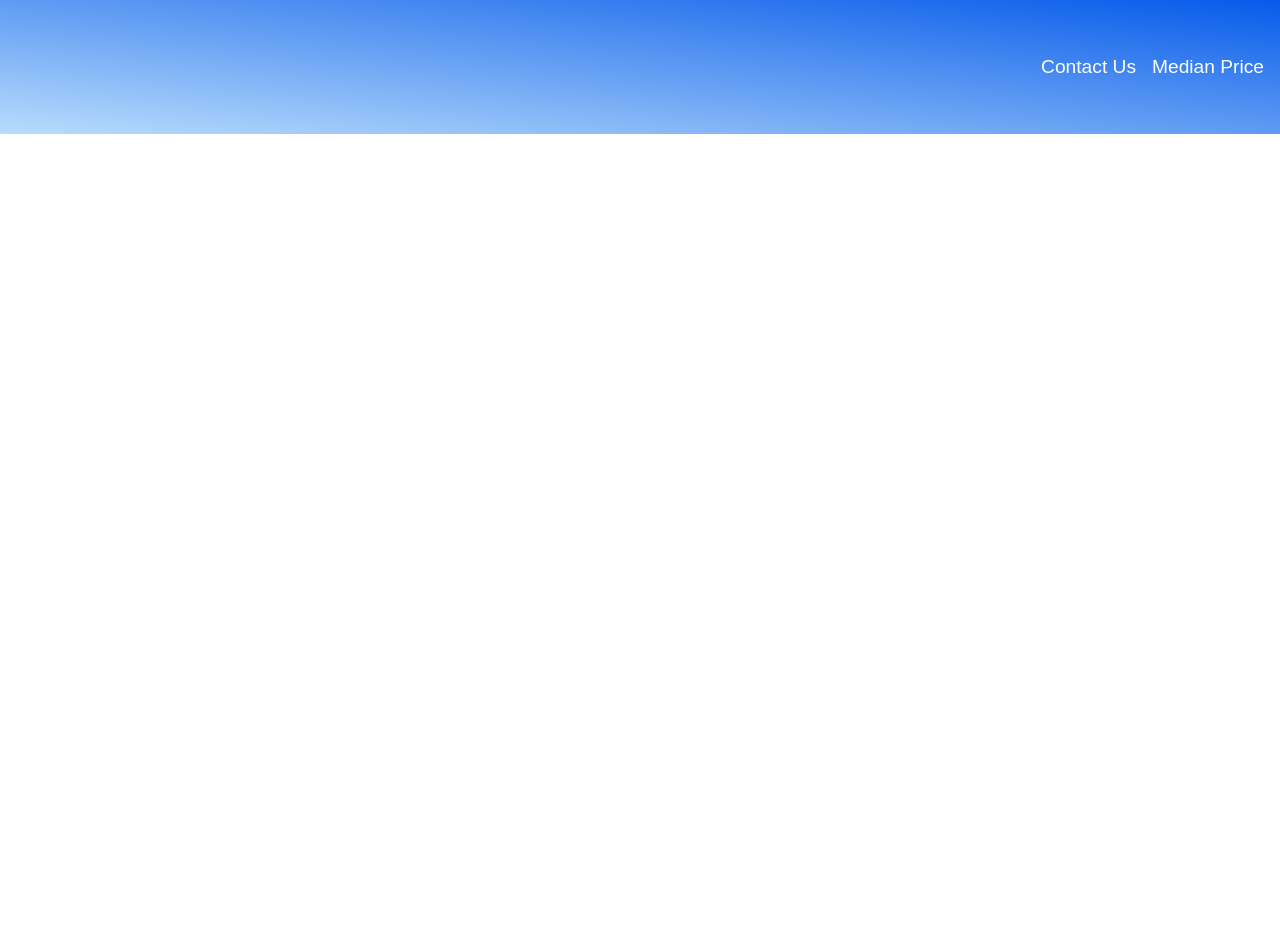
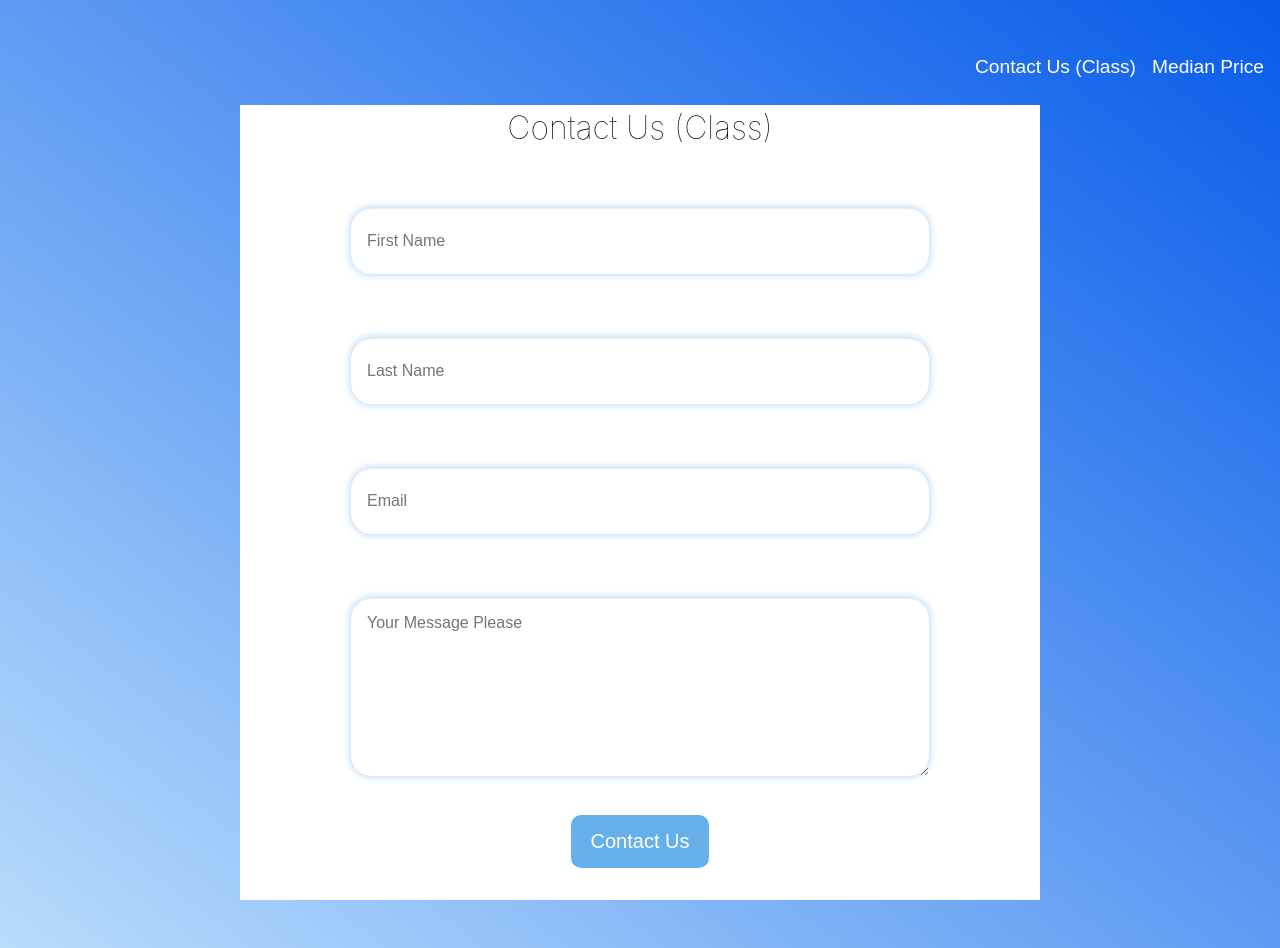
Before and after one commit to yldbyldb/component, a React (Create React App) app: page /ContactUsClass in a window 1280 px wide. Before the commit the page ends 800 px from the top, so only its background shows below. Built offline with nearby package versions, Linux system fonts and the light colour scheme.

Commit message:
prepare to setup the function and rst contact-us

```diff
--- a/src/App.js
+++ b/src/App.js
@@ -1,7 +1,7 @@
 import React from "react";
 import classes from "./App.module.scss";
 import { BrowserRouter, Route, Link } from "react-router-dom";
-import ContactUs from "./pages/ContactUs/ContactUs";
+import ContactUsClass from "./pages/ContactUs/ContactUs";
 import MedianPrice from "./pages/home/MedianPrice";
 
 function App() {
@@ -11,7 +11,7 @@ function App() {
         <nav className={classes.Nav}>
           <ul>
             <li>
-              <Link to="/ContactUs">Contact Us</Link>
+              <Link to="/ContactUsClass">Contact Us (Class)</Link>
             </li>
             <li>
               <Link to="/MedianPrice">Median Price</Link>
@@ -19,7 +19,7 @@ function App() {
           </ul>
         </nav>
         <div>
-          <Route path="/ContactUs" component={ContactUs}></Route>
+          <Route path="/ContactUsClass" component={ContactUsClass}></Route>
           <Route path="/MedianPrice" component={MedianPrice}></Route>
         </div>
       </BrowserRouter>
--- a/src/pages/ContactUs/ContactUs.js
+++ b/src/pages/ContactUs/ContactUs.js
@@ -3,7 +3,7 @@ import Field from "./Field.js";
 import Button from "./Button.js";
 import classes from "./ContactUs.module.scss";
 
-class ContactUs extends Component {
+class ContactUsClass extends Component {
   constructor() {
     super();
     this.state = {
@@ -171,7 +171,7 @@ class ContactUs extends Component {
   render() {
     return (
       <div className={classes.Wrapper}>
-        <h2>Contact Us</h2>
+        <h2>Contact Us (Class)</h2>
 
         <div className={classes.Form}>
           <Field
@@ -244,4 +244,4 @@ class ContactUs extends Component {
   }
 }
 
-export default ContactUs;
+export default ContactUsClass;
```
Also changed, not shown: 1 other file (tests, documents, lock files or other folders).
